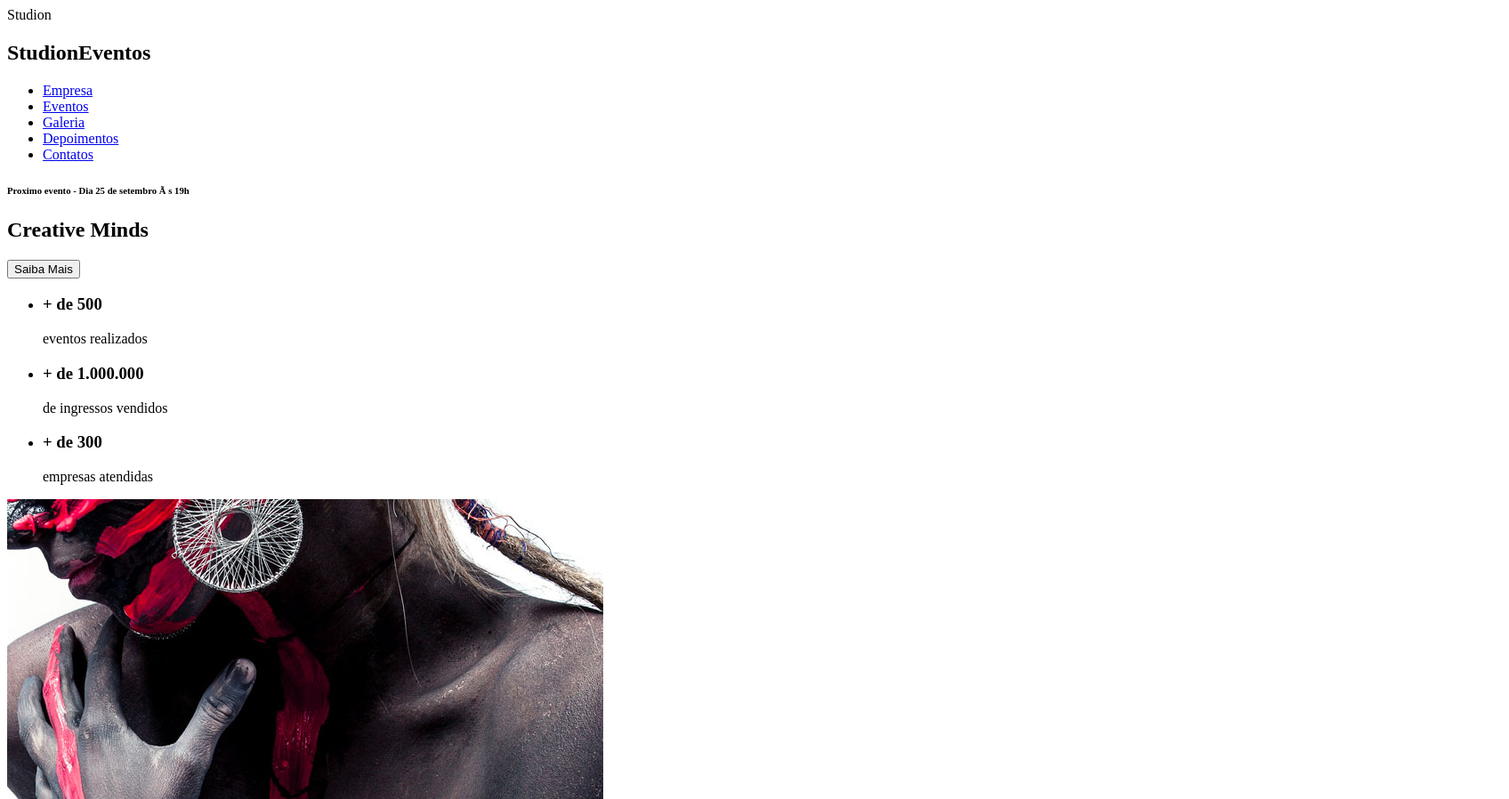
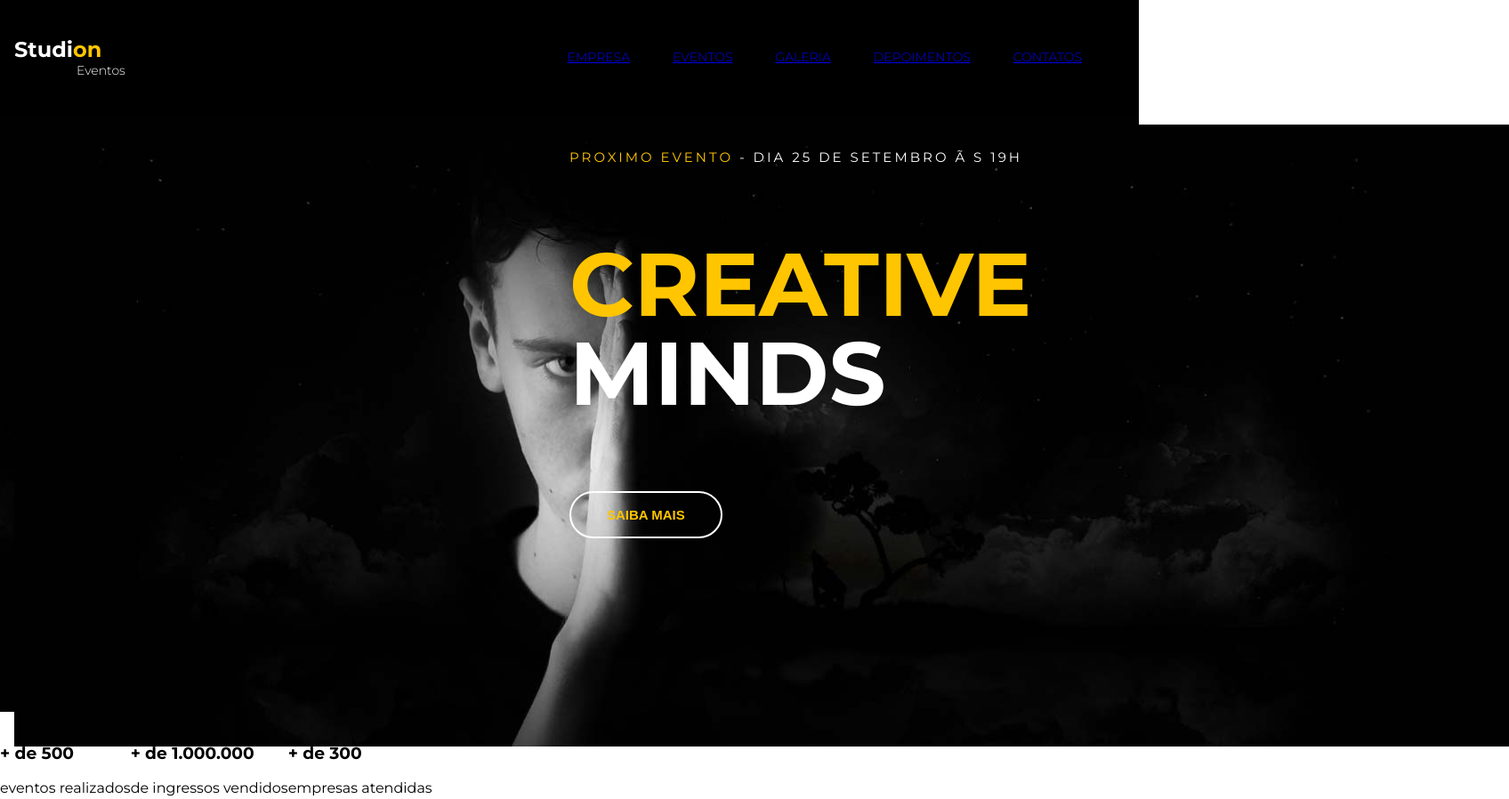
Before and after one commit to Daiana-stak/studion, a website: page src/index.html in a window 1280 px wide. Shown: the top 898 px of the page at 89% size, 1696 px wide, since content can reach past the window. Drawn offline with Linux system fonts and the light colour scheme.

Commit message:
feat(header): implementd header styles

```diff
--- a/src/index.html
+++ b/src/index.html
@@ -1,15 +1,19 @@
 <!DOCTYPE html>
 <html lang="pt-BR">
   <head>
-    <meta charset "UTF-8"
-    name "viewport" content "width=device-width, initial-scale=1.0"
-  <title>Studion</title>
+    <meta charset "UTF-8">
+    <meta name "viewport" content "width=device-width, initial-scale=1.0">
+    <link rel="stylesheet" href="style.css">
+    <title>Studion</title>
   </head>
 
   <body>
-    <nav>
-      <h1>Studi<span>on</span><span>Eventos</span></h1>
-      <ul>
+    <nav class="navbar">
+      <h1 class="logo--studion">
+        Studi<span class="copy--primary">on</span>
+        <span class="logo-studion_subtitle">Eventos</span>
+      </h1>
+      <ul class="navbar_links">
         <li>
         <a href="#empresa">
           Empresa
@@ -41,9 +45,15 @@
     <header>
      <div id="slider">
        <div class="slide">
-         <h6><span>Proximo evento</span> - Dia 25 de setembro às 19h</h6>
-         <h2><span>Creative</span> Minds</h2>
-         <button>Saiba Mais</button>
+        <img
+        class="slide__background-image"
+        src="./images/banner.jpg"
+        alt="Studion Banner">
+               <div class="slide__copy">
+                <h6><span class="copy--primary">Proximo evento</span> - Dia 25 de setembro às 19h</h6>
+            <h2><span class="copy--primary">Creative</span> Minds</h2>
+            <button class="btn btn--slide">Saiba Mais</button>
+          </div>
        </div>
 
     </div>
@@ -59,7 +69,7 @@
 </section>
 <section>
   <div>
-    <img src="./images/institutional.jpg"
+    <img src="./images/institutional.jpg">
 <h6>Nós fazemos seu evento acontecer</h6>
  <h4>Lorem, ipsum dolor sit amet consectetur adipisicing elit. Architecto autem, reiciendis enim cumque inventore dolorum repellat consectetur odio ad! Possimus, culpa optio. Dolor perspiciatis inventore provident. Ex quisquam voluptatem cumque! </h4>
  <p>
--- /dev/null
+++ b/src/style.css
@@ -0,0 +1,139 @@
+@import url('https://fonts.googleapis.com/css2?family=Montserrat:wght@300;400;700;900&display=swap');
+
+*{
+  box-sizing: border-box;
+}
+
+:root {
+    font-family: 'Montserrat', sans-serif;
+    font-size: 16px;
+    --color-primary: #ffc500;
+    --default-padding: 1rem;
+}
+
+body{
+  margin: 0;
+  padding-top: 7.75rem;
+}
+
+ul{
+display: flex;
+list-style: none;
+padding-left: 0;
+}
+
+.navbar {
+  position: absolute;
+  z-index: 1;
+  display: grid;
+  grid-template-columns: 1fr 9fr;
+  align-items: center;
+  top: 0;
+  left: auto;
+
+  width: 100vw;
+  height:  8rem;
+  padding: 0 1rem;
+
+  background-color: #000;/* vermelho; / verde / azul/ transparêmcia - 0 - F */
+  color: #fff;
+}
+.navbar_links {
+  justify-self:  end;
+}
+  .navbar_links li{
+    font-size: 0.875rem;
+    margin-right: 3rem;
+    text-transform: uppercase;
+  }
+
+.navbar_links {
+  font-weight: 300;
+  color: #fff;
+text-decoration: none;
+}
+
+.navbar_links a:hover {
+  color: var(--color-primary);
+}
+.logo-studion {
+  font-size: 2.375rem;
+  font-weight: 900;
+  line-height: 1ch; /* relativa ao tamanho da altura do glifo 0 da fonte */
+  text-transform: uppercase;
+  text-align: right;
+}
+
+.logo-studion_subtitle {
+  font-size: 0.875rem;
+  font-weight: 300;
+  float: right;
+}
+
+
+
+.copy--primary {
+  color: var(--color-primary)
+}
+
+#slider {
+  height: calc(100vh - 7.75rem);
+  padding:  var(--default-padding);
+  background-color: #000;
+  background-image: url('./images/banner.jpg');
+  background-size: cover;
+  background-repeat: no-repeat;
+  background-position: center;
+  color: #fff;
+}
+
+.slider {
+  position: relative;
+  }
+
+.slider__background-image {
+  width: 100%;
+  height: 100%;
+  object-fit: cover;
+  object-position: center;
+}
+.slide__copy {
+  position: absolute;
+  top: 8.25rem;
+  left: 50vw;
+}
+
+.slide__copy h6 {
+  font-size: 0.9375rem;
+  font-weight: 400;
+  text-transform: uppercase;
+  letter-spacing: 0.1875rem;
+}
+
+  .slide__copy h2 {
+    font-size: 6.25rem;
+    text-transform: uppercase;
+    line-height: 6.25rem;
+  }
+  .slide__copy h2 span {
+    display: block
+   }
+   .btn {
+     cursor: pointer;
+     padding: 1rem 2.5rem;
+     border: 0.125rem solid #fff;
+     border-radius: 5rem;
+      color: var(--color-primary);
+      background: unset;
+      font-size: 0.9375rem;
+      font-weight: 700;
+      text-transform: uppercase;
+      transition: 0.3s all ease;
+   }
+   .btn:hover,
+   .btn:active,
+   .btn:focus {
+     border-color: var(--color-primary);
+     background-color: var(--color-primary);
+     color: #fff
+   }
```
